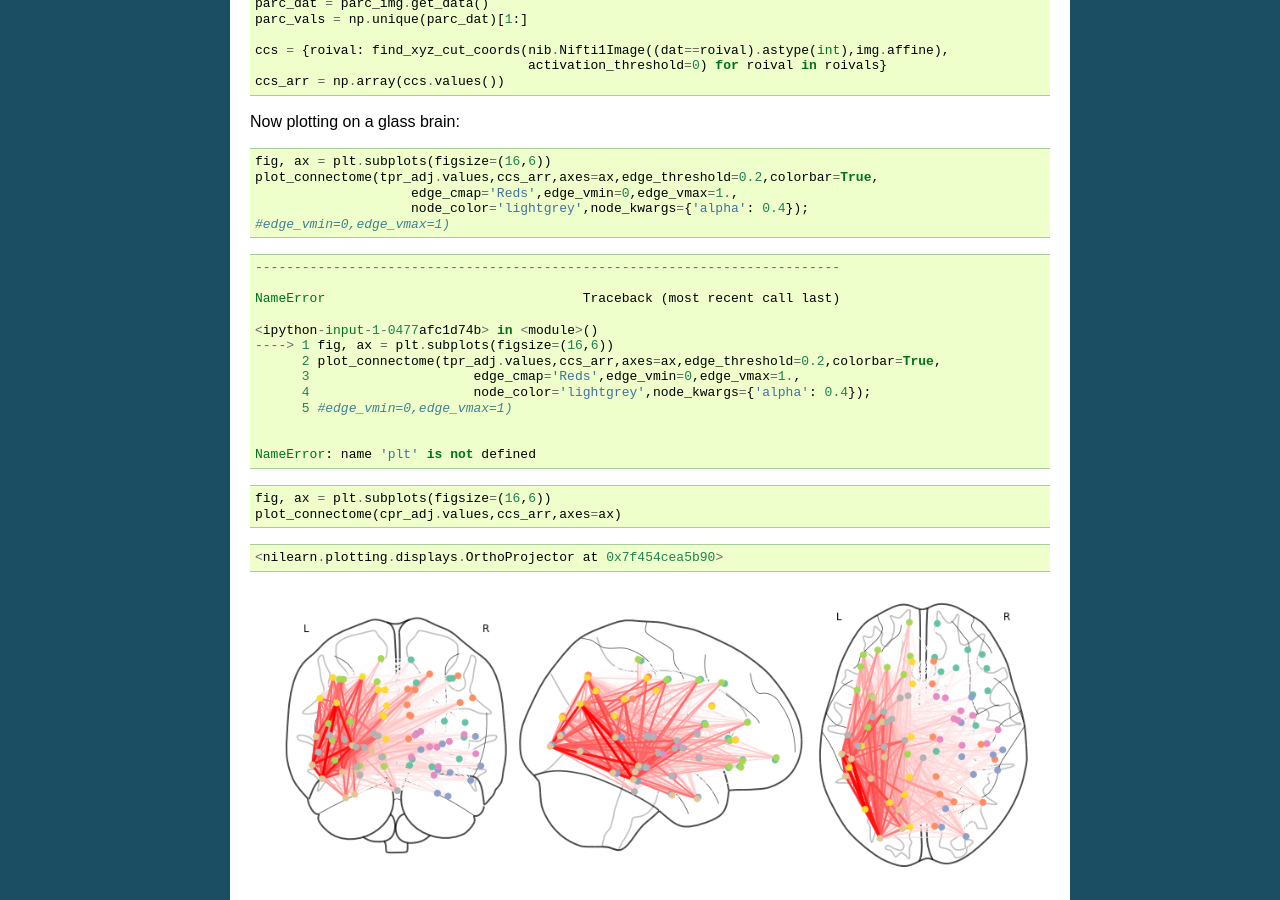
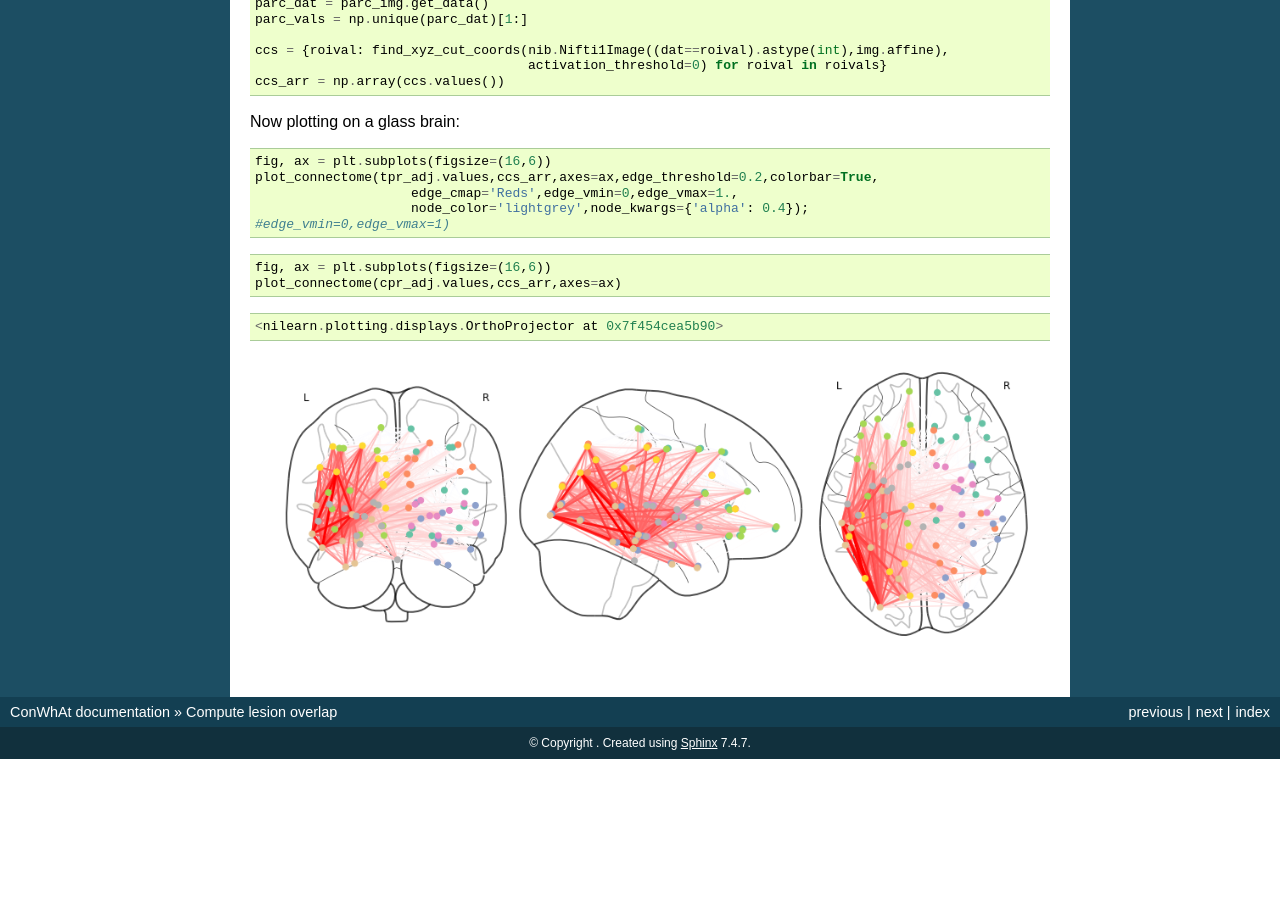
Before and after one commit to JohnGriffiths/ConWhAt, a Sphinx documentation site: the page built from docs/lesion_analyses/compute_overlap.rst, in a window 1280 px wide and 900 px high, scrolled down 3706 px. Built offline with Sphinx 7.4.7, drawn with Linux system fonts in a browser that asks for light colours; after the commit the page ends 4465 px from its top, so only the background shows below that.

Commit message:
removed error message

```diff
--- a/docs/lesion_analyses/compute_overlap.rst
+++ b/docs/lesion_analyses/compute_overlap.rst
@@ -565,24 +565,6 @@ Now plotting on a glass brain:
     #edge_vmin=0,edge_vmax=1)
 
 
-::
-
-
-    ---------------------------------------------------------------------------
-
-    NameError                                 Traceback (most recent call last)
-
-    <ipython-input-1-0477afc1d74b> in <module>()
-    ----> 1 fig, ax = plt.subplots(figsize=(16,6))
-          2 plot_connectome(tpr_adj.values,ccs_arr,axes=ax,edge_threshold=0.2,colorbar=True,
-          3                     edge_cmap='Reds',edge_vmin=0,edge_vmax=1.,
-          4                     node_color='lightgrey',node_kwargs={'alpha': 0.4});
-          5 #edge_vmin=0,edge_vmax=1)
-
-
-    NameError: name 'plt' is not defined
-
-
 .. code::
 
     fig, ax = plt.subplots(figsize=(16,6))
```
